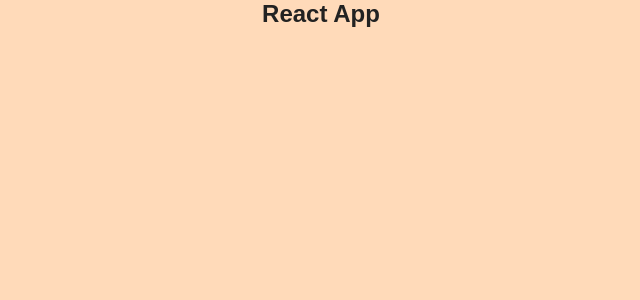
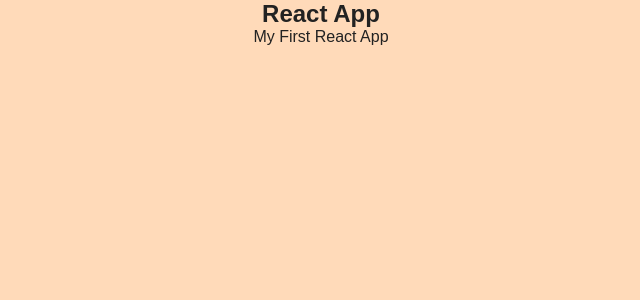
Before and after one commit to kanishkasubash/webpack-starter, a React app: page / in a window 1280 px wide. Shown: the top 300 px of the page, without its empty margins (319-959 px from the left). Built offline with nearby package versions, Linux system fonts and the light colour scheme; the HTML template or start-up script is replaced by a standard one.

Commit message:
modified:   package.json 	modified:   src/App.jsx 	renamed:    src/main.js -> src/main.jsx 	modified:   webpack.config.js

```diff
--- a/package.json
+++ b/package.json
@@ -3,7 +3,7 @@
   "name": "webpack-starter",
   "version": "1.0.0",
   "description": "Brings several new features and improvements over its predecessors.",
-  "main": "main.js",
+  "main": "main.jsx",
   "scripts": {
     "start": "webpack serve",
     "watch": "webpack --watch",
--- a/src/App.jsx
+++ b/src/App.jsx
@@ -1,6 +1,7 @@
 const App = () => (
     <>
         <h2>React App</h2>
+        <p>My First React App</p>
     </>
 );
 
--- a/src/main.js
+++ b/src/main.jsx
@@ -4,5 +4,5 @@ import './index.css'
 
 const root = createRoot(document.getElementById('app'));
 root.render(
-    <App tab="home" />
+    <App/>
 );
--- a/webpack.config.js
+++ b/webpack.config.js
@@ -4,7 +4,7 @@ const MiniCssExtractPlugin = require("mini-css-extract-plugin");
 module.exports = {
     mode: 'development', // Set to mode wether "development" or "production"
     target: 'web',
-    entry: './src/main.js', // Entry point of your application
+    entry: './src/main.jsx', // Entry point of your application
     output: {
         path: path.resolve(__dirname, 'dist'), // Output directory
         filename: 'main.js', // Output bundle filename
@@ -22,7 +22,7 @@ module.exports = {
                     loader: 'babel-loader', // Use Babel for JavaScript files
                     options: {
                         presets: [
-                            ['@babel/preset-env'],
+                            '@babel/preset-env',
                             ['@babel/preset-react', { runtime: 'automatic' }]
                         ]
                     }
```
